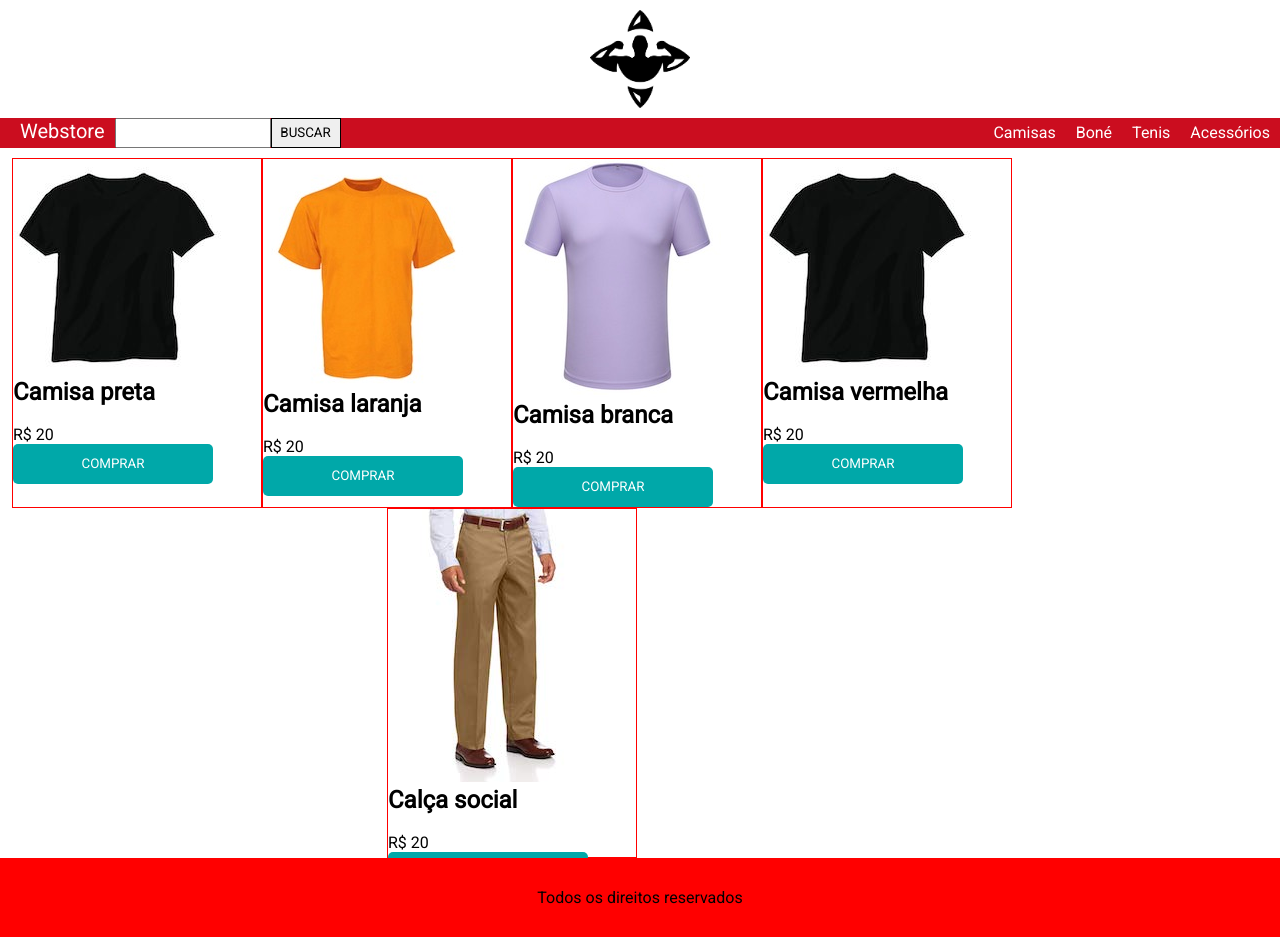
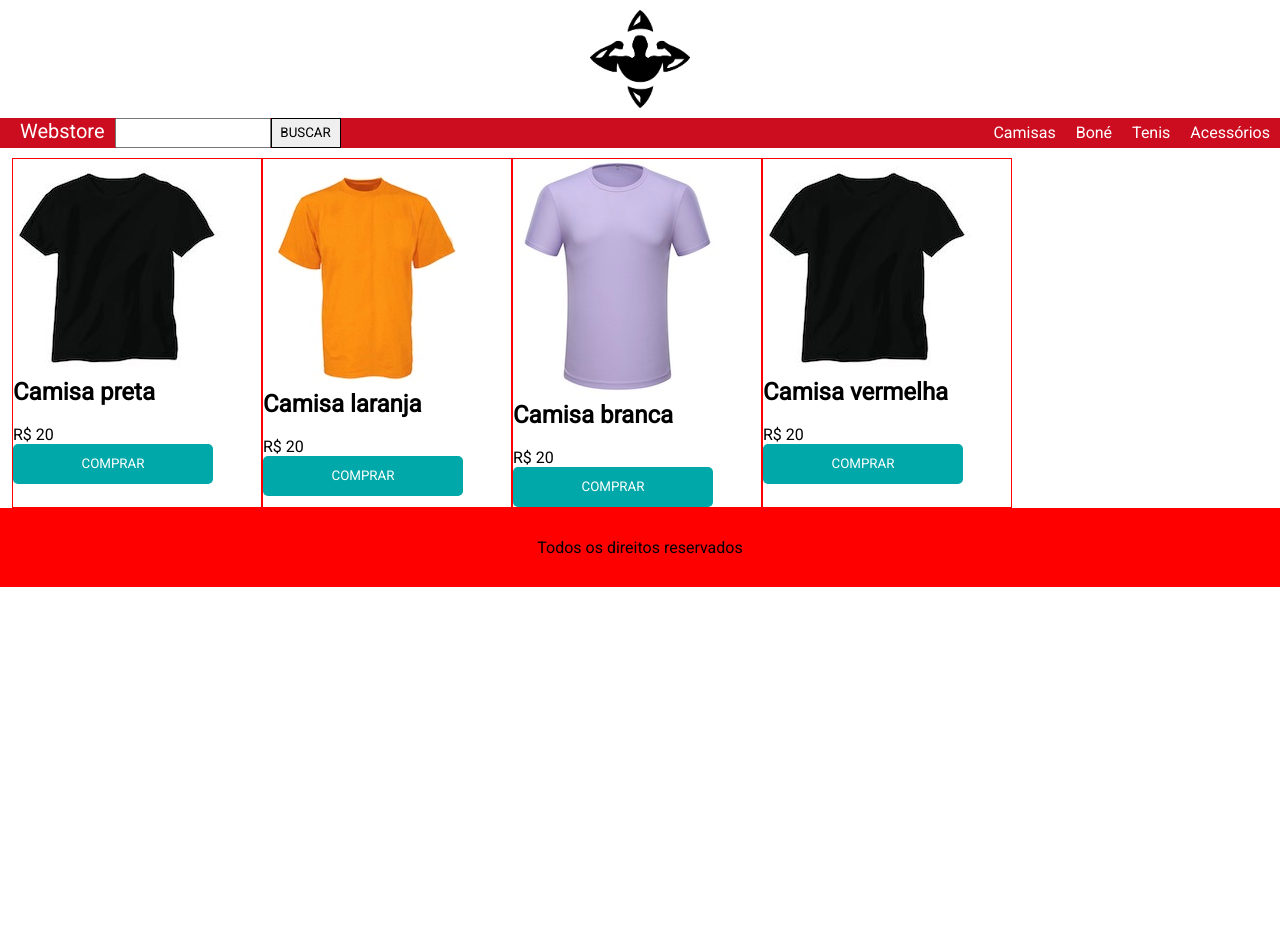
Before and after one commit to cadu4duarte/Webjump-ReactJs, a React (Vite) app: page /camisas in a window 1280 px wide. After the commit the page ends 800 px from the top, so only its background shows below. Built offline with nearby package versions, Linux system fonts and the light colour scheme.

Commit message:
filter itens

```diff
--- a/src/pages/Camisas/camisas.jsx
+++ b/src/pages/Camisas/camisas.jsx
@@ -11,7 +11,15 @@ export default function Teste() {
 
 
     <div className="container-Content">
-        {roupas.map((item)=>
+      {roupas.filter(item => item.categoria === 'camisa').map((item)=>
+        <div className="produto" key={Math.random()}>
+          <img src={item.photo} />
+          <h2>{item.nome}</h2> <br/>
+          <p>R$ {item.preco}</p>
+          <button className="btnCompra">COMPRAR</button>
+
+        </div>)}
+        {/* {roupas.map((item)=>
             <div className="produto" key={Math.random()}>
               <img src={item.photo} />
               <h2>{item.nome}</h2> <br/>
@@ -19,7 +27,7 @@ export default function Teste() {
               <button className="btnCompra">COMPRAR</button>
 
             </div>
-        )}
+        )} */}
       </div>
   );
 }
```
